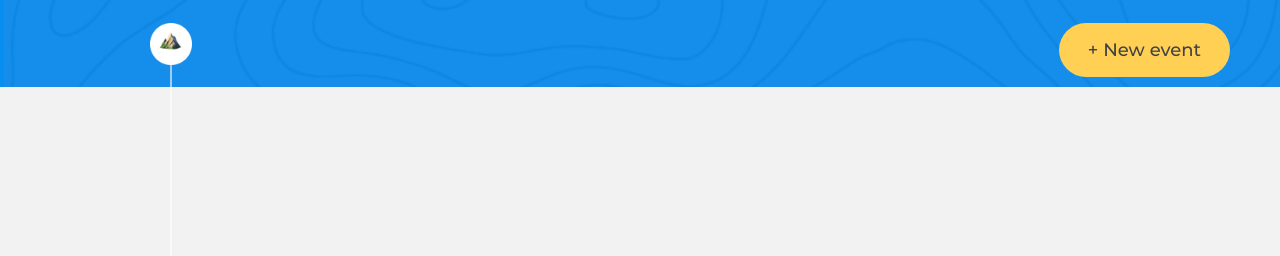
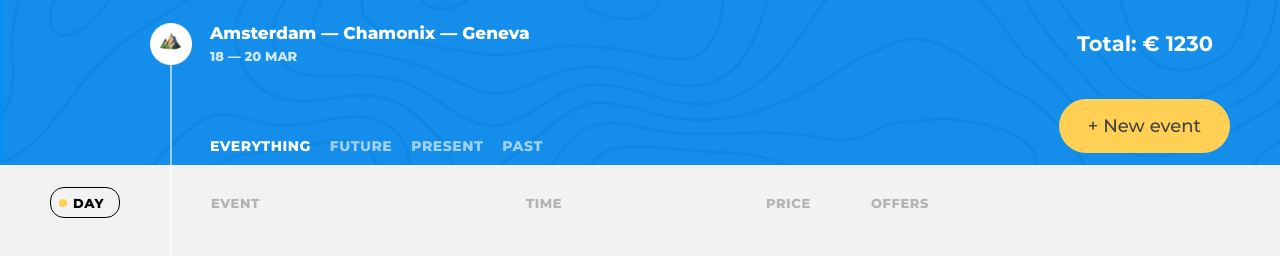
Before and after one commit to shxnxdwn/2334743-big-trip-24, a website built with webpack: page public/index.html in a window 1280 px wide. Built offline with nearby package versions, Linux system fonts and the light colour scheme.

Commit message:
feat: set only presenter for list

```diff
--- a/src/main.js
+++ b/src/main.js
@@ -0,0 +1,27 @@
+import TitleInfoView from './view/title-info/title-info-view.js';
+import FilterListView from './view/filter-list/filter-list-view.js';
+import SortListView from './view/sort-list/sort-list-view.js';
+import PointListPresenter from './presenter/point-list-presenter.js';
+import { render, RenderPosition } from './render.js';
+
+
+const renderHeader = () => {
+  const tripMainContainer = document.querySelector('.trip-main');
+  const tripFiltersContainer = tripMainContainer.querySelector('.trip-controls__filters');
+
+  render(new TitleInfoView(), tripMainContainer, RenderPosition.AFTERBEGIN);
+  render(new FilterListView(), tripFiltersContainer);
+};
+
+
+const renderMain = () => {
+  const tripPointsContainer = document.querySelector('.trip-events');
+  const pointListPresenter = new PointListPresenter({ pointListContainer: tripPointsContainer });
+
+  render(new SortListView(), tripPointsContainer);
+  pointListPresenter.init();
+};
+
+
+renderHeader();
+renderMain();
--- /dev/null
+++ b/src/presenter/point-list-presenter.js
@@ -0,0 +1,29 @@
+import AddPointView from '../view/add-point/add-point-view.js';
+import AddPointInfoView from '../view/add-point/components/add-point-info-view.js';
+import AddPointDetailView from '../view/add-point/components/add-point-detail-view.js';
+import AddPointDestinationView from '../view/add-point/components/add-point-destination-view.js';
+import AddPointOfferListView from '../view/add-point/components/add-point-offer-list-view.js';
+import EditPointView from '../view/edit-point/edit-point-view.js';
+import EditPointInfoView from '../view/edit-point/components/edit-point-info-view.js';
+import EditPointDetailView from '../view/edit-point/components/edit-point-detail-view.js';
+import EditPointDestinationView from '../view/edit-point/components/edit-point-destination-view.js';
+import EditPointOfferListView from '../view/edit-point/components/edit-point-offer-list-view.js';
+import PointView from '../view/point/point-view.js';
+import PointListView from '../view/point-list/point-list-view.js';
+import { render } from '../render.js';
+
+
+const POINT_COUNT = 3;
+
+
+export default class PointListPresenter {
+  pointListComponent = new PointListView();
+
+  constructor({ pointListContainer }) {
+    this.pointListContainer = pointListContainer;
+  }
+
+  init() {
+
+  }
+}
--- a/src/view/filter-list/filter-list-view.js
+++ b/src/view/filter-list/filter-list-view.js
@@ -5,7 +5,7 @@ const createFilterListTemplate = () => (`
   <form class="trip-filters" action="#" method="get">
     <div class="trip-filters__filter">
       <input id="filter-everything" class="trip-filters__filter-input  visually-hidden" type="radio"
-             name="trip-filter" value="everything">
+             name="trip-filter" value="everything" checked>
       <label class="trip-filters__filter-label" for="filter-everything">Everything</label>
     </div>
 
@@ -23,7 +23,7 @@ const createFilterListTemplate = () => (`
 
     <div class="trip-filters__filter">
       <input id="filter-past" class="trip-filters__filter-input  visually-hidden" type="radio" name="trip-filter"
-             value="past" checked>
+             value="past">
       <label class="trip-filters__filter-label" for="filter-past">Past</label>
     </div>
 
--- a/src/view/sort-list/sort-list-view.js
+++ b/src/view/sort-list/sort-list-view.js
@@ -4,7 +4,7 @@ import { createElement } from '../../render.js';
 const createSortListTemplate = () => (`
   <form class="trip-events__trip-sort  trip-sort" action="#" method="get">
     <div class="trip-sort__item  trip-sort__item--day">
-      <input id="sort-day" class="trip-sort__input  visually-hidden" type="radio" name="trip-sort" value="sort-day">
+      <input id="sort-day" class="trip-sort__input  visually-hidden" type="radio" name="trip-sort" value="sort-day" checked>
       <label class="trip-sort__btn" for="sort-day">Day</label>
     </div>
 
```
Also changed, not shown: public/index.html (+0 -5 lines), src/presenter/add-point-presenter.js (deleted, +0 -24 lines), src/presenter/edit-point-presenter.js (deleted, +0 -24 lines), src/presenter/presenter.js (deleted, +0 -12 lines).
